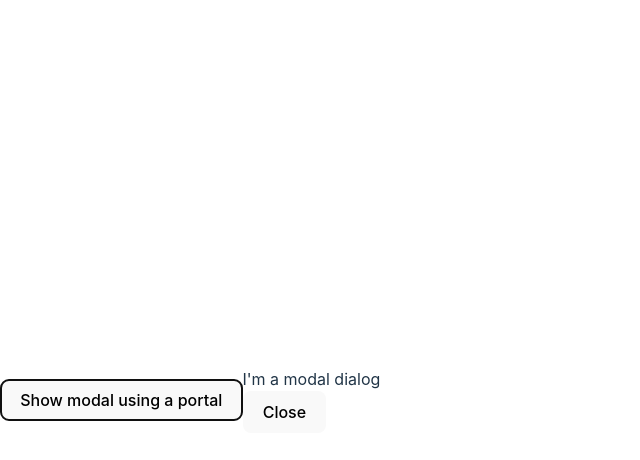
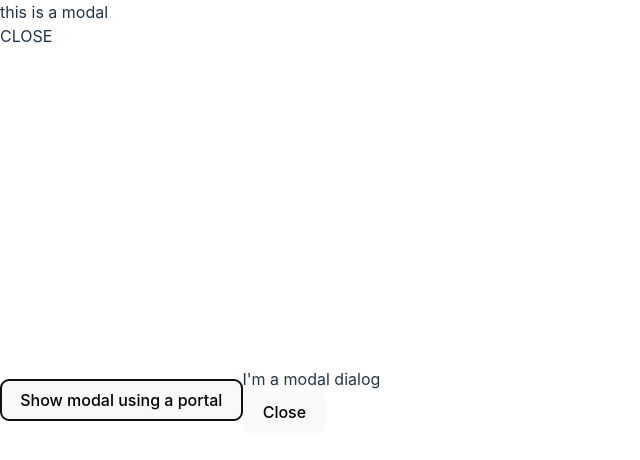
Before and after one commit to Eyosias5/vite-embed, a React (Vite) app: page / in a window 1280 px wide. Both pictures are taken after a click on the button "Show modal using a portal". Shown: the top 460 px of the page, without its empty margins (0-640 px from the left). Built offline with nearby package versions, Linux system fonts and the light colour scheme.

Commit message:
feat: modal within dom

```diff
--- a/src/App.jsx
+++ b/src/App.jsx
@@ -25,6 +25,13 @@ function App() {
             <ModalContent onClose={() => setShowModal(false)} />,
             document.body
           )}
+
+        {showModal && (
+          <div style={{ position: "absolute", top: 0 }}>
+            this is a modal
+            <div onClick={() => setShowModal(false)}>CLOSE </div>
+          </div>
+        )}
       </div>
     </div>
   );
```
